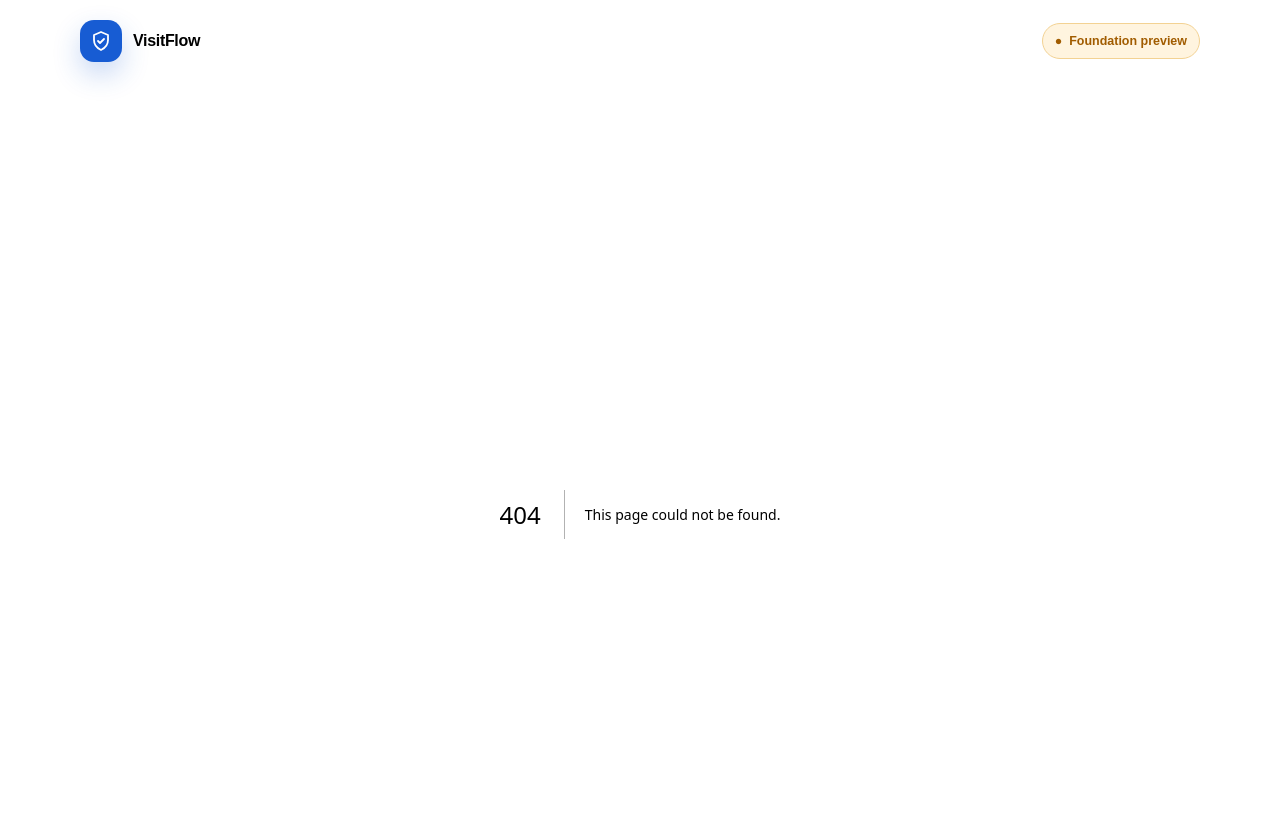
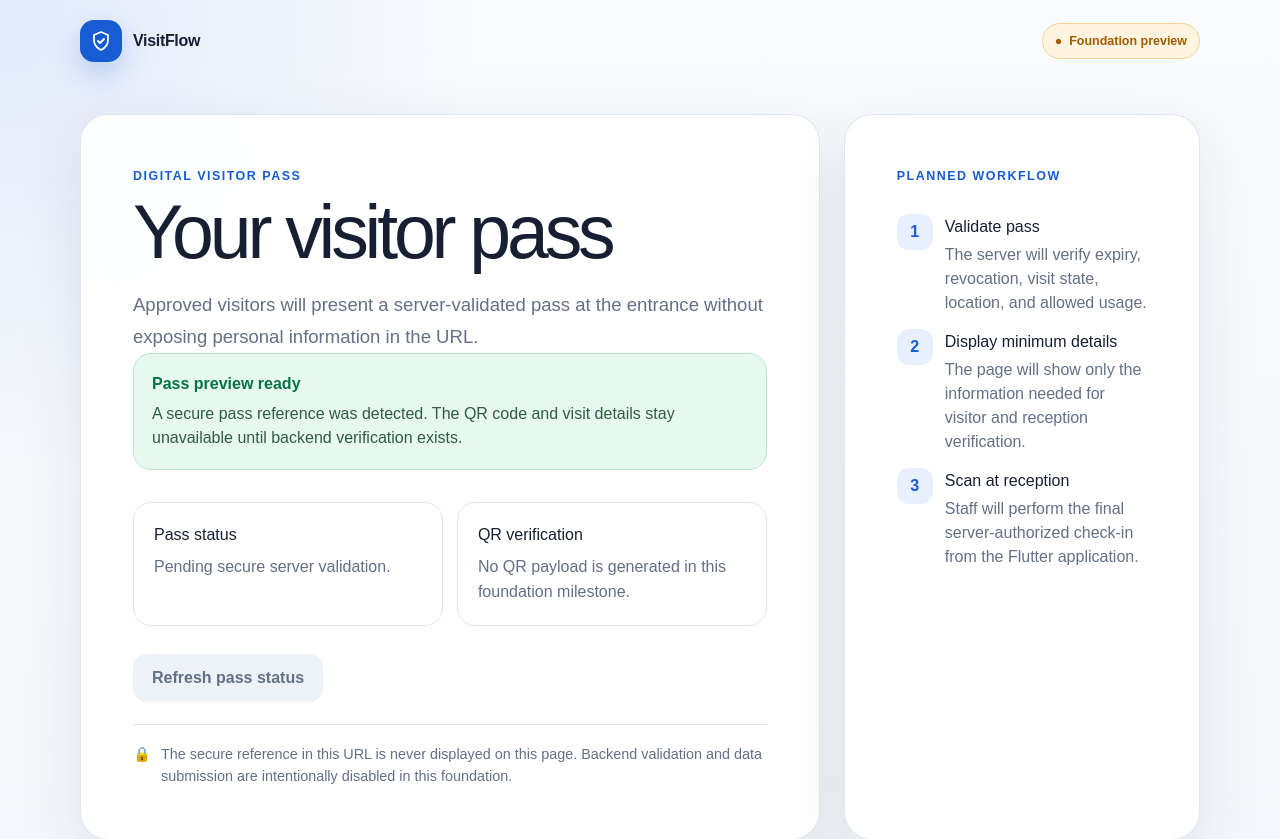
Before and after one commit to tan15hacks/visit-flow, a Next.js app in the folder apps/visitor_web/: page /pass/1 in a window 1280 px wide. Before the commit this address had no page. Shown: the top 839 px of the page. Built offline with nearby package versions, Linux system fonts and the light colour scheme.

Commit message:
feat(web): add digital visitor pass preview route

```diff
--- /dev/null
+++ b/apps/visitor_web/src/app/pass/[token]/page.tsx
@@ -0,0 +1,50 @@
+import type { Metadata } from "next";
+import { SecureRoutePreview } from "@/components/secure-route-preview";
+
+export const metadata: Metadata = {
+  title: "Digital visitor pass",
+};
+
+type PassPageProps = {
+  params: Promise<{ token: string }>;
+};
+
+export default async function PassPage({ params }: PassPageProps) {
+  await params;
+
+  return (
+    <SecureRoutePreview
+      actionLabel="Refresh pass status"
+      description="Approved visitors will present a server-validated pass at the entrance without exposing personal information in the URL."
+      eyebrow="Digital visitor pass"
+      statusDescription="A secure pass reference was detected. The QR code and visit details stay unavailable until backend verification exists."
+      statusTitle="Pass preview ready"
+      steps={[
+        {
+          title: "Validate pass",
+          description: "The server will verify expiry, revocation, visit state, location, and allowed usage.",
+        },
+        {
+          title: "Display minimum details",
+          description: "The page will show only the information needed for visitor and reception verification.",
+        },
+        {
+          title: "Scan at reception",
+          description: "Staff will perform the final server-authorized check-in from the Flutter application.",
+        },
+      ]}
+      title="Your visitor pass"
+    >
+      <div className="feature-grid">
+        <article className="feature-card">
+          <h2>Pass status</h2>
+          <p>Pending secure server validation.</p>
+        </article>
+        <article className="feature-card">
+          <h2>QR verification</h2>
+          <p>No QR payload is generated in this foundation milestone.</p>
+        </article>
+      </div>
+    </SecureRoutePreview>
+  );
+}
```
